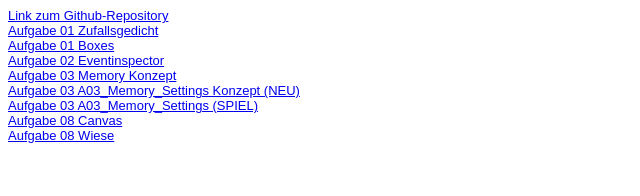
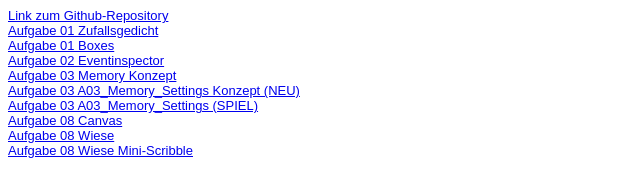
Before and after one commit to TimNees/EIA2-WS2021, a plain HTML site: page Steckbrief/steckbrief.htm in a window 1280 px wide. Shown: the whole page, without its empty margins (0-640 px from the left). Drawn offline with Linux system fonts and the light colour scheme.

Commit message:
mini scribble

```diff
--- a/Steckbrief/steckbrief.htm
+++ b/Steckbrief/steckbrief.htm
@@ -21,5 +21,6 @@
 	<a href="https://timnees.github.io/EIA2-WS2021/A03_Memory_Settings/memory.html" target="_blank">Aufgabe 03 A03_Memory_Settings (SPIEL) </a> <br>
 	<a href="https://timnees.github.io/EIA2-WS2021/A08_Canvas/canvas.html" target="_blank">Aufgabe 08 Canvas </a> <br>
 	<a href="https://timnees.github.io/EIA2-WS2021/A08_Wiese/blumenwiese.html" target="_blank">Aufgabe 08 Wiese </a> <br>
+	<a href="https://timnees.github.io/EIA2-WS2021/A08_Wiese/image0.jpg" target="_blank">Aufgabe 08 Wiese Mini-Scribble </a> <br>
 </body>
 </html>
```
Also changed, not shown: 1 other file.
